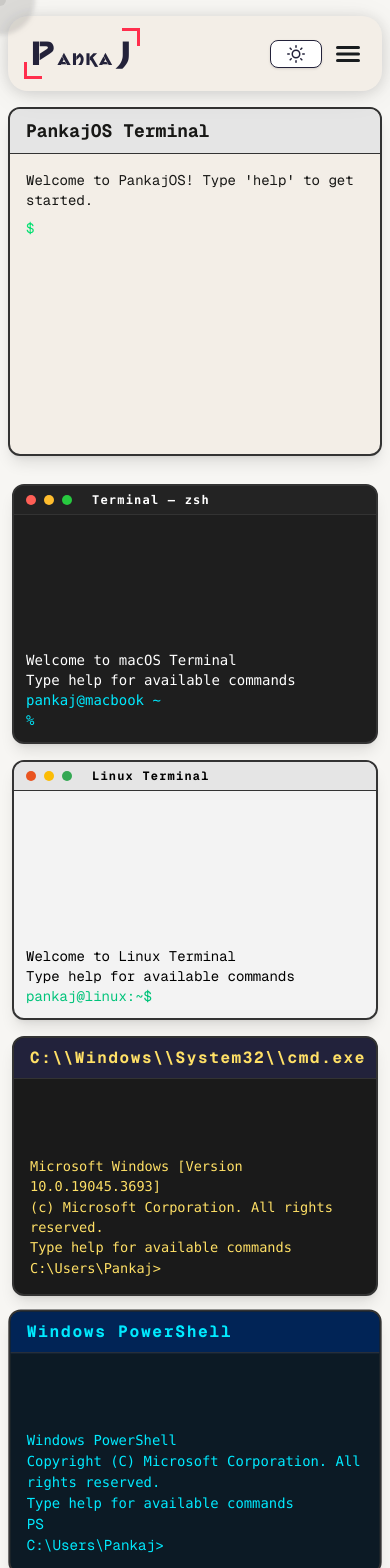
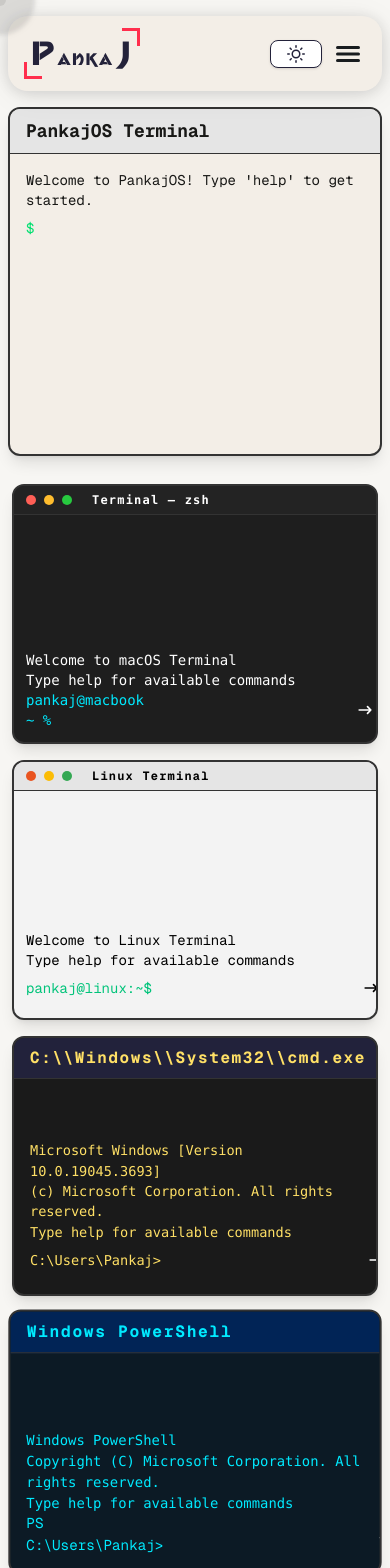
Before and after one commit to gtpankaj4/PankajOS, a Next.js app: page / in a window 390 px wide. Shown: the top 1568 px of the page. Built offline with nearby package versions, Linux system fonts and the light colour scheme.

Commit message:
Add mobile Enter button to all terminals for better mobile UX

```diff
--- a/src/components/Navbar.tsx
+++ b/src/components/Navbar.tsx
@@ -70,7 +70,7 @@
           {/* Nav links with dividers */}
           <ul className="flex gap-12 items-center text-base font-bold mx-2">
             {navLinks.map((link) => (
-              <li key={link.name}>
+                <li key={link.name}>
                 <Link
                   href={link.href}
                   className="navbar-zoom-link hover:text-accent-blue transition-colors px-8 py-2 rounded-lg border border-main inline-flex items-center min-w-0 whitespace-nowrap max-w-fit overflow-x-auto"
@@ -83,7 +83,7 @@
                 >
                   <span className="truncate">{link.name}</span>
                 </Link>
-              </li>
+                </li>
             ))}
           </ul>
           {/* Contact Me button (responsive) */}
--- a/src/components/terminals/CmdTerminal.tsx
+++ b/src/components/terminals/CmdTerminal.tsx
@@ -138,6 +138,14 @@
             spellCheck="false"
             autoComplete="off"
           />
+          <button
+            type="button"
+            className="ml-0 p-2 rounded bg-accent-yellow text-black block sm:hidden flex items-center justify-center"
+            onClick={() => { handleCommand(input); setInput(""); }}
+            aria-label="Enter command"
+          >
+            <svg xmlns="http://www.w3.org/2000/svg" width="20" height="20" fill="none" viewBox="0 0 24 24"><path stroke="#fff" strokeWidth="2" strokeLinecap="round" strokeLinejoin="round" d="M5 12h14m-4-4 4 4-4 4"/></svg>
+          </button>
         </div>
       </div>
     </div>
--- a/src/components/terminals/LinuxTerminal.tsx
+++ b/src/components/terminals/LinuxTerminal.tsx
@@ -131,6 +131,14 @@
             spellCheck="false"
             autoComplete="off"
           />
+          <button
+            type="button"
+            className="ml-0 p-2 rounded bg-accent-green text-black block sm:hidden flex items-center justify-center"
+            onClick={() => { handleCommand(input); setInput(""); }}
+            aria-label="Enter command"
+          >
+            <svg xmlns="http://www.w3.org/2000/svg" width="20" height="20" fill="none" viewBox="0 0 24 24"><path stroke="currentColor" strokeWidth="2" strokeLinecap="round" strokeLinejoin="round" d="M5 12h14m-4-4 4 4-4 4"/></svg>
+          </button>
         </div>
       </div>
     </div>
--- a/src/components/terminals/MacTerminal.tsx
+++ b/src/components/terminals/MacTerminal.tsx
@@ -132,6 +132,14 @@
             spellCheck="false"
             autoComplete="off"
           />
+          <button
+            type="button"
+            className="ml-0.5 p-2 rounded bg-accent-blue text-white block sm:hidden flex items-center justify-center"
+            onClick={() => { handleCommand(input); setInput(""); }}
+            aria-label="Enter command"
+          >
+            <svg xmlns="http://www.w3.org/2000/svg" width="20" height="20" fill="none" viewBox="0 0 24 24"><path stroke="currentColor" strokeWidth="2" strokeLinecap="round" strokeLinejoin="round" d="M5 12h14m-4-4 4 4-4 4"/></svg>
+          </button>
         </div>
       </div>
     </div>
--- a/src/components/terminals/PowerShellTerminal.tsx
+++ b/src/components/terminals/PowerShellTerminal.tsx
@@ -142,6 +142,14 @@
             spellCheck="false"
             autoComplete="off"
           />
+          <button
+            type="button"
+            className="ml-0 p-2 rounded bg-accent-blue text-white block sm:hidden flex items-center justify-center"
+            onClick={() => { handleCommand(input); setInput(""); }}
+            aria-label="Enter command"
+          >
+            <svg xmlns="http://www.w3.org/2000/svg" width="20" height="20" fill="none" viewBox="0 0 24 24"><path stroke="currentColor" strokeWidth="2" strokeLinecap="round" strokeLinejoin="round" d="M5 12h14m-4-4 4 4-4 4"/></svg>
+          </button>
         </div>
       </div>
     </div>
--- a/src/components/terminals/TerminalDetail.tsx
+++ b/src/components/terminals/TerminalDetail.tsx
@@ -114,6 +114,14 @@
               autoFocus
               autoComplete="off"
             />
+            <button
+              type="button"
+              className="ml-0.5 p-2 rounded bg-neon-green text-black block sm:hidden flex items-center justify-center"
+              onClick={() => { handleCommand(input); setInput(""); }}
+              aria-label="Enter command"
+            >
+              <svg xmlns="http://www.w3.org/2000/svg" width="20" height="20" fill="none" viewBox="0 0 24 24"><path stroke="currentColor" strokeWidth="2" strokeLinecap="round" strokeLinejoin="round" d="M5 12h14m-4-4 4 4-4 4"/></svg>
+            </button>
           </form>
         </div>
       </motion.div>
```
Also changed, not shown: public/images/terminal.png (added), 1 other file (tests, documents, lock files or other folders).
